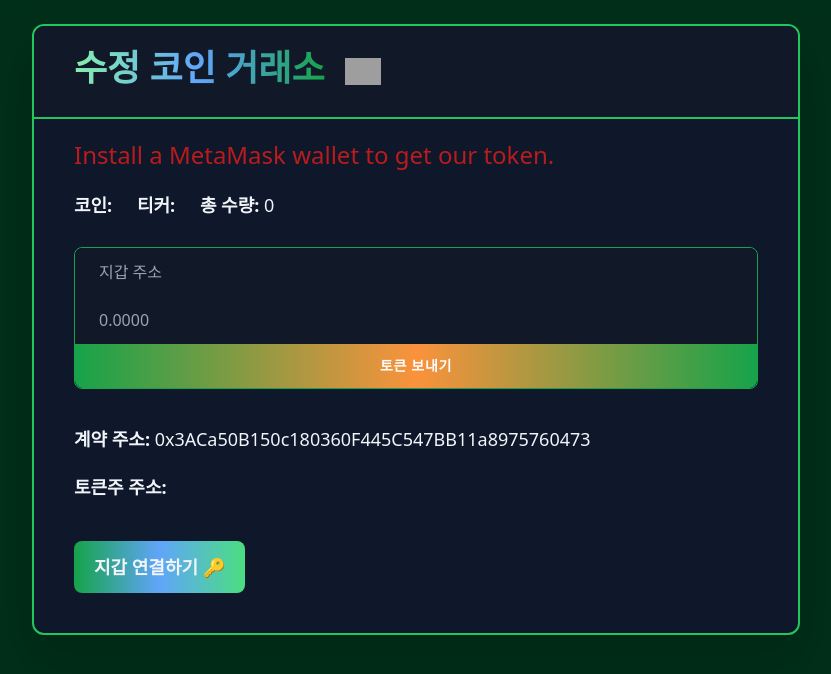
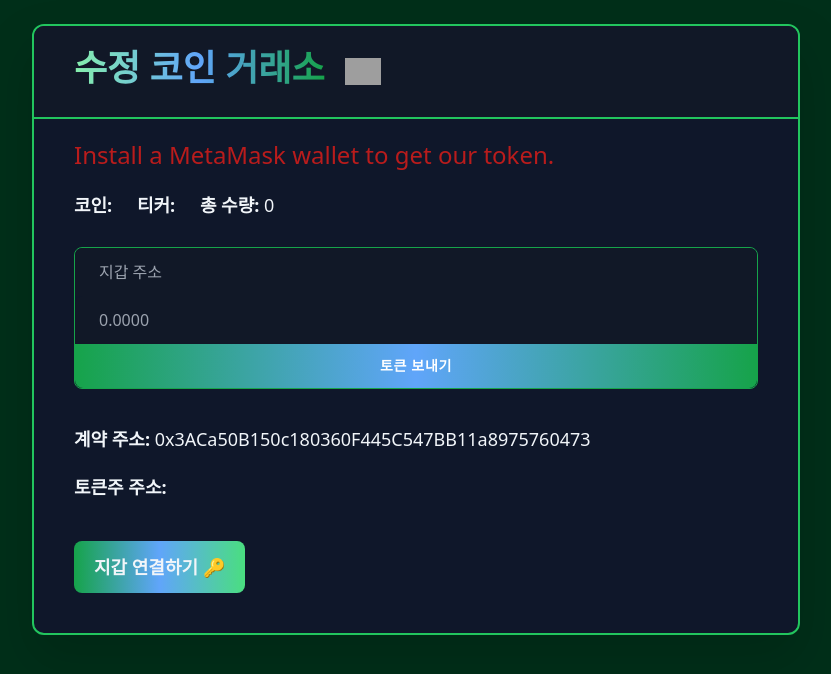
Before and after one commit to yhlee4428/coinfrontend2, a React (Create React App) app in the folder Memecoin-Dapp-Cadena-master/: page / in a window 1280 px wide. Shown: the top 674 px of the page, without its empty margins (224-1055 px from the left). Built offline with nearby package versions, Linux system fonts and the light colour scheme; grey boxes are pictures that could not be loaded.

Commit message:
Update index.css

```diff
--- a/Memecoin-Dapp-Cadena-master/src/index.css
+++ b/Memecoin-Dapp-Cadena-master/src/index.css
@@ -27,7 +27,7 @@
   }
 
   .btn-purple {
-    @apply font-bold px-4 py-3 text-sm tracking-wider text-white uppercase transition-colors duration-200 transform bg-gradient-to-r from-green-600 via-orange-400 to-green-600 hover:bg-green-700 z-30 rounded-b-lg
+    @apply font-bold px-4 py-3 text-sm tracking-wider text-white uppercase transition-colors duration-200 transform bg-gradient-to-r from-green-600 via-blue-400 to-green-600 hover:bg-green-700 z-30 rounded-b-lg
   }
 
   .btn-grey {
```
